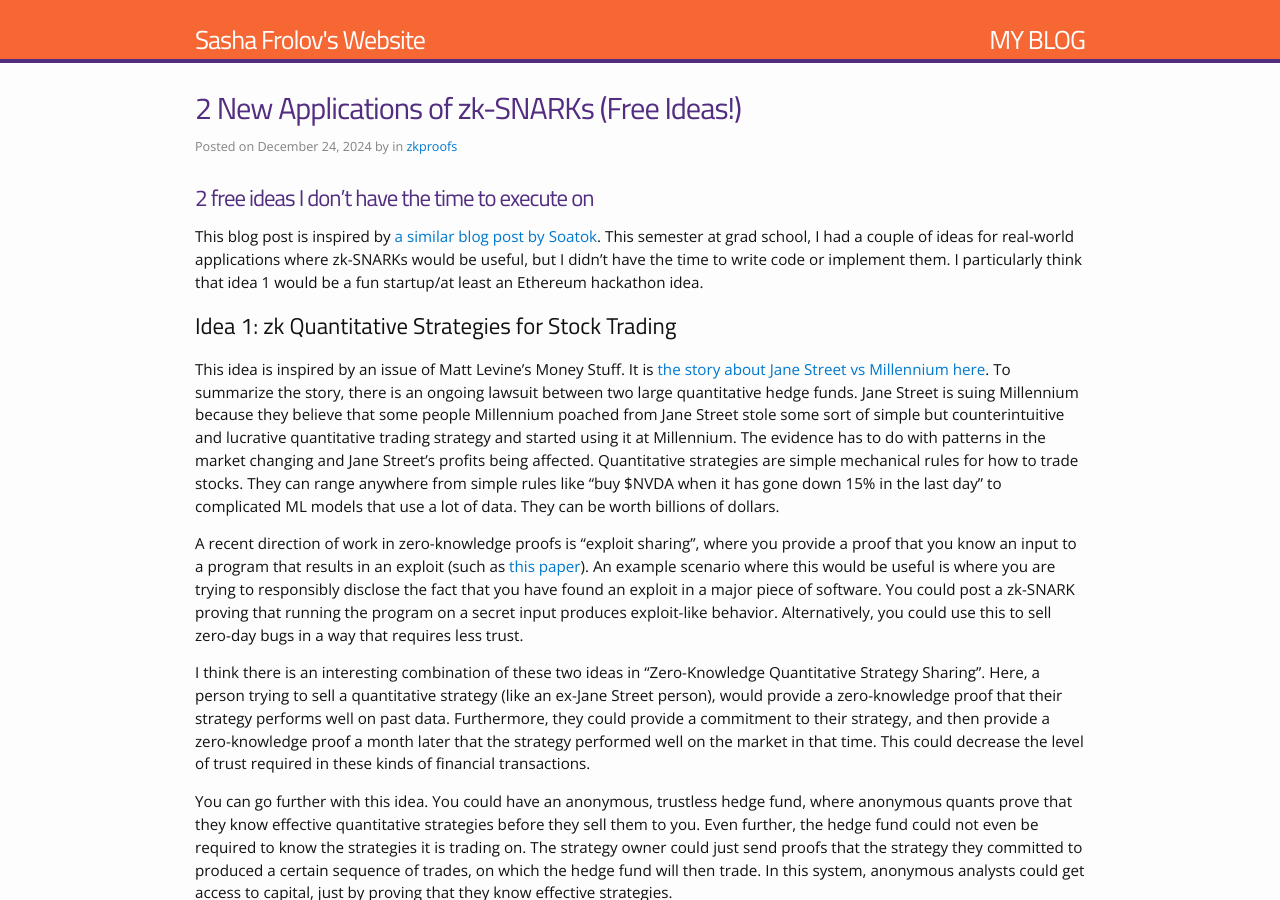
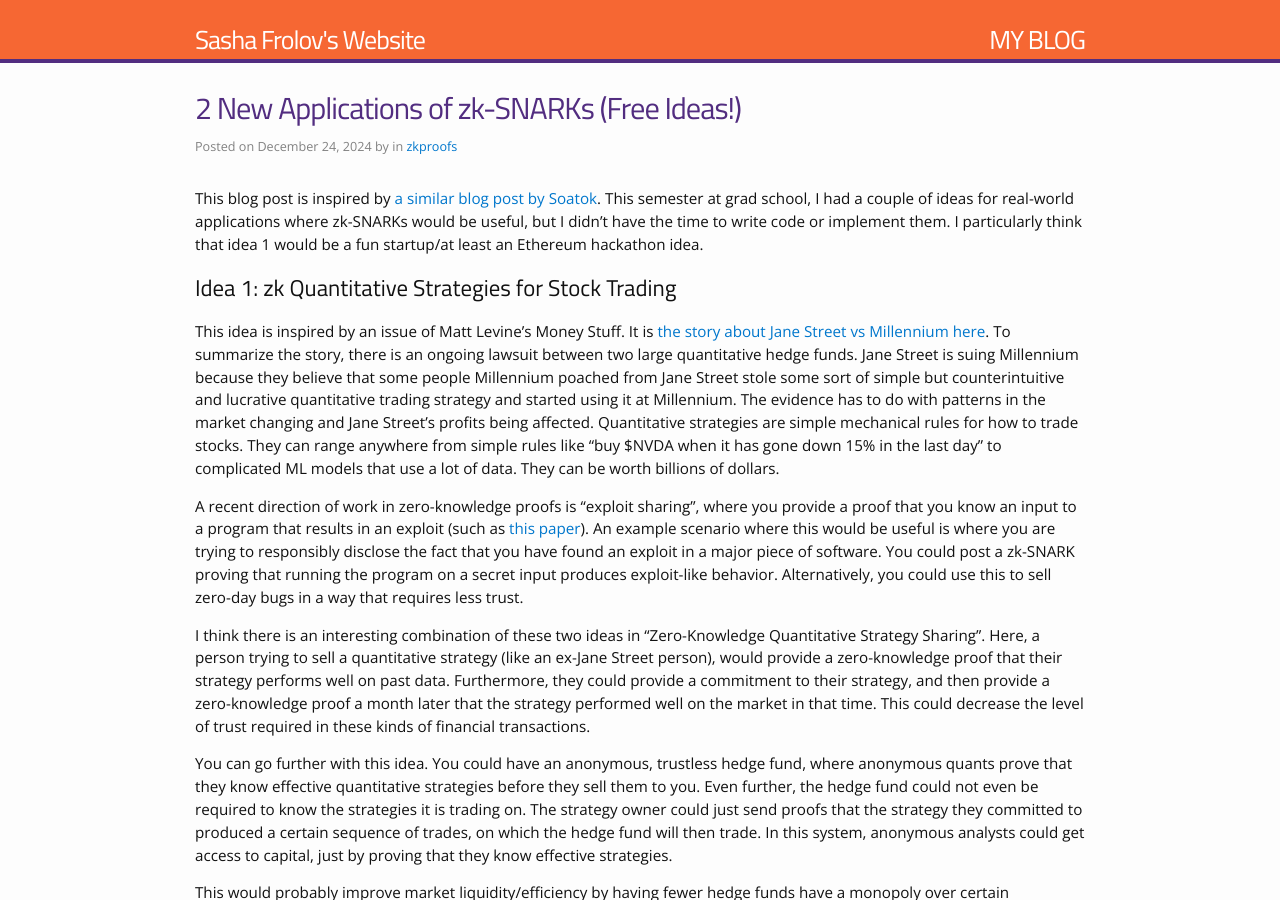
Before and after one commit to sashafrolov/sashafrolov.github.io, a Jekyll site: the page built from _posts/2024-12-24-new-snark-applications.markdown, in a window 1280 px wide and 900 px high. Built offline with Jekyll 4.4.1, drawn with Linux system fonts in a browser that asks for light colours.

Commit message:
remove title

```diff
--- a/_posts/2024-12-24-new-snark-applications.markdown
+++ b/_posts/2024-12-24-new-snark-applications.markdown
@@ -4,8 +4,6 @@ title:  "2 New Applications of zk-SNARKs (Free Ideas!)"
 date:   2024-12-24 12:30:15
 categories: zkproofs
 ---
-# 2 free ideas I don't have the time to execute on
-
 This blog post is inspired by [a similar blog post by Soatok](https://soatok.blog/2024/12/09/ideas-and-execution/). This semester at grad school, I had a couple of ideas for real-world applications where zk-SNARKs would be useful, but I didn't have the time to write code or implement them. I particularly think that idea 1 would be a fun startup/at least an Ethereum hackathon idea.
 
 ## Idea 1: zk Quantitative Strategies for Stock Trading
```
Also changed, not shown: 3 other files.
